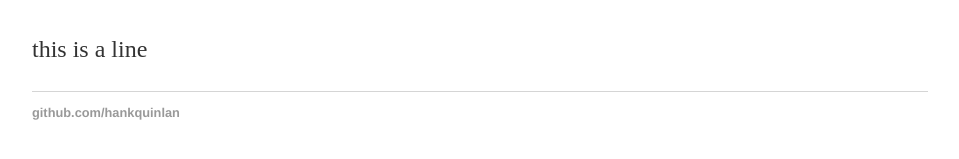
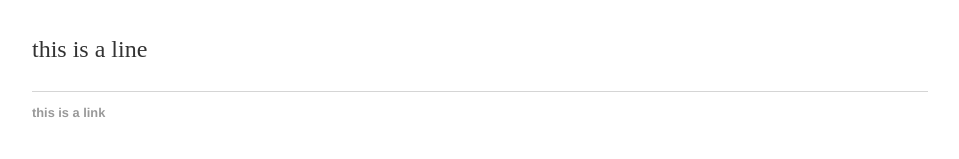
Before and after one commit to davidchenlee/davidchenlee.github.io, a Jekyll site: the page built from index.html, in a window 1280 px wide. Shown: the part 164-323 px from the top of the page, without its empty margins (160-1119 px from the left). Built offline with Jekyll 4.4.1, drawn with Linux system fonts in a browser that asks for light colours.

Commit message:
Update default.html

```diff
--- a/_layouts/default.html
+++ b/_layouts/default.html
@@ -19,7 +19,7 @@
 			</div><!-- /.container -->
 			<footer>
 	    		<ul>
-	        		<li><a href="https://github.com/hankquinlan">github.com/hankquinlan</a></li>
+	        		<li><a href="">this is a link</a></li>
 				</ul>
 			</footer>
 		</body>
```
